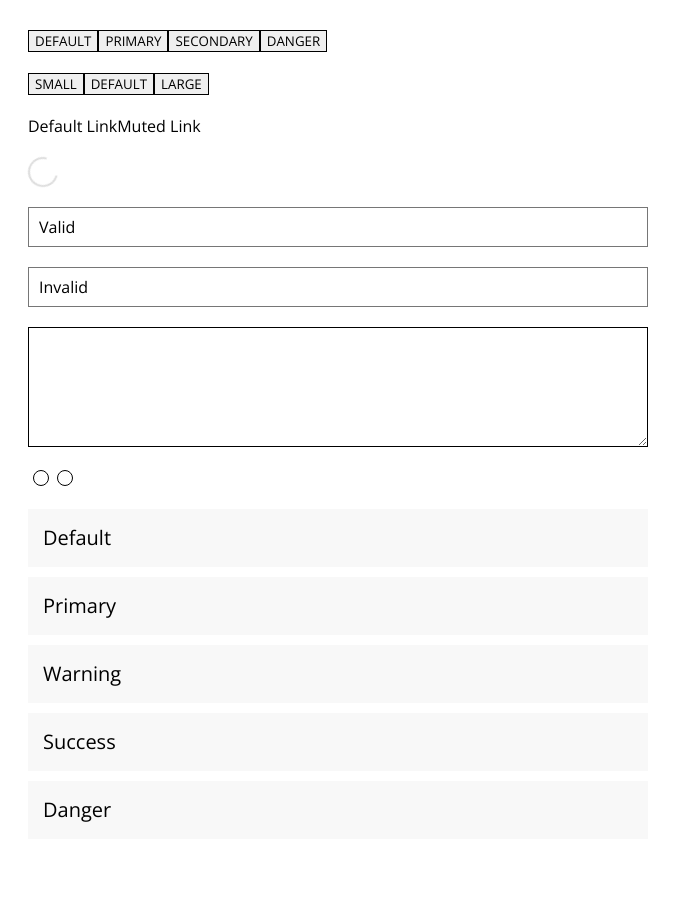
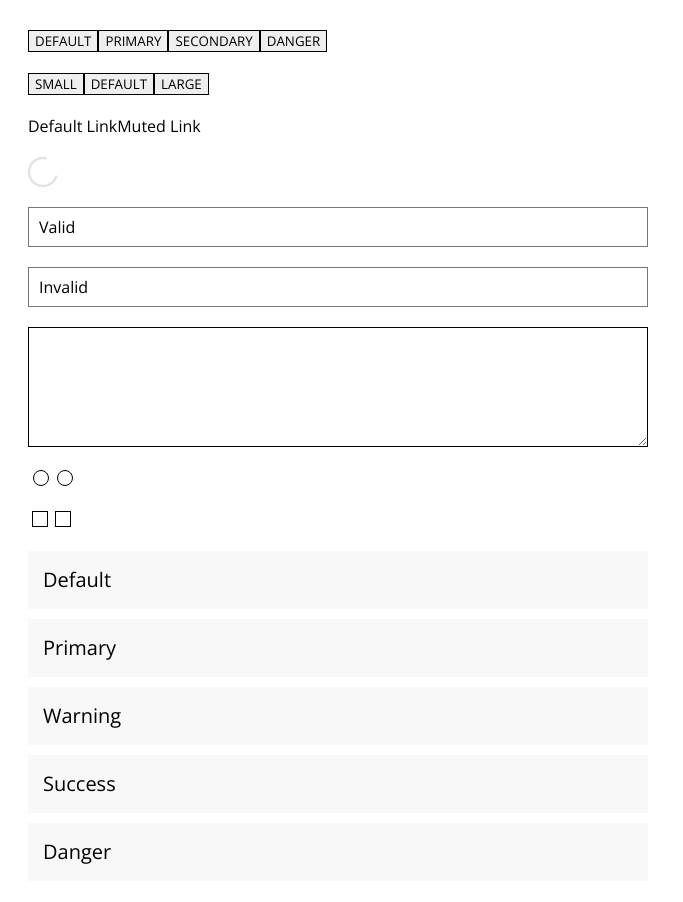
Before and after one commit to thegrinder/basic-styled-uikit, a React app: page / in a window 1280 px wide. Shown: the top 902 px of the page, without its empty margins (0-683 px from the left). Before the commit the page ends 879 px from the top, so only its background shows below. Built offline with nearby package versions, Linux system fonts and the light colour scheme; what helpers would draw is missing.

Commit message:
Add Checkbox component

```diff
--- a/app/App.js
+++ b/app/App.js
@@ -7,6 +7,7 @@ import Spinner from 'components/Spinner/Spinner';
 import TextInput from 'components/Form/TextInput/TextInput';
 import Textarea from 'components/Form/Textarea/Textarea';
 import Radio from 'components/Form/Radio/Radio';
+import Checkbox from 'components/Form/Checkbox/Checkbox';
 import Notification from 'components/Notification/Notification';
 import theme from './theme';
 
@@ -47,6 +48,10 @@ class App extends Component {
             <Radio />
           </div>
           <div style={{ width: '50%', marginBottom: '20px' }}>
+            <Checkbox />
+            <Checkbox />
+          </div>
+          <div style={{ width: '50%', marginBottom: '20px' }}>
             <Notification status="default">Default</Notification>
             <Notification status="primary">Primary</Notification>
             <Notification status="warning">Warning</Notification>
--- a/app/components/Form/Checkbox/Checkbox.js
+++ b/app/components/Form/Checkbox/Checkbox.js
@@ -0,0 +1,15 @@
+import styled from 'styled-components';
+import checkIcon from './check_icon.svg';
+import { miscInputReset } from '../commonFormStyles';
+
+const Checkbox = styled.input.attrs({
+  type: 'checkbox',
+})`
+  ${miscInputReset}
+  border-radius: 0;
+  &:checked {
+    background-image: url(${checkIcon});
+  }
+`;
+
+export default Checkbox;
--- a/app/components/Form/Radio/Radio.js
+++ b/app/components/Form/Radio/Radio.js
@@ -1,37 +1,14 @@
 import styled from 'styled-components';
 import radioCheckedIcon from './radio_checked_icon.svg';
 import { miscInputReset } from '../commonFormStyles';
-import { miscNormalStyles, miscActiveStyles, miscCheckedStyles,
-  miscDisabledStyles } from '../formHelpers';
 
 const Radio = styled.input.attrs({
   type: 'radio',
 })`
   ${miscInputReset}
-  display: inline-block;
-  height: 16px;
-  width: 16px;
-  margin-top: -4px;
-  vertical-align: middle;
-  background-repeat: no-repeat;
-  background-position: 50% 50%;
-  border-width: 1px;
-  border-style: solid;
-  transition: .2s ease-in-out;
   border-radius: 50%;
-  transition-property: background-color, border;
-  cursor: pointer;
-  ${miscNormalStyles}
-  &:focus {
-    ${miscActiveStyles}
-  }
   &:checked {
-    ${miscCheckedStyles}
     background-image: url(${radioCheckedIcon});
-  }
-  &:disabled {
-    ${miscDisabledStyles}
-    cursor: default;
   }
 `;
 
--- a/app/components/Form/commonFormStyles.js
+++ b/app/components/Form/commonFormStyles.js
@@ -1,4 +1,6 @@
 import { css } from 'styled-components';
+import { miscNormalStyles, miscActiveStyles, miscCheckedStyles,
+  miscDisabledStyles } from './formHelpers';
 
 export const commonInputReset = css`
   box-sizing: border-box;
@@ -18,7 +20,28 @@ export const miscInputReset = css`
   -webkit-appearance: none;
   overflow: hidden;
   padding: 0;
+  display: inline-block;
+  height: 16px;
+  width: 16px;
+  margin-top: -4px;
+  vertical-align: middle;
+  background-repeat: no-repeat;
+  background-position: 50% 50%;
+  border-width: 1px;
+  border-style: solid;
+  transition: .2s ease-in-out;
+  transition-property: background-color, border;
+  cursor: pointer;
+  ${miscNormalStyles}
   &:focus {
     outline: none;
+    ${miscActiveStyles}
+  }
+  &:checked {
+    ${miscCheckedStyles}
+  }
+  &:disabled {
+    ${miscDisabledStyles}
+    cursor: default;
   }
 `;
```
Also changed, not shown: app/components/Form/Checkbox/check_icon.svg (added).
